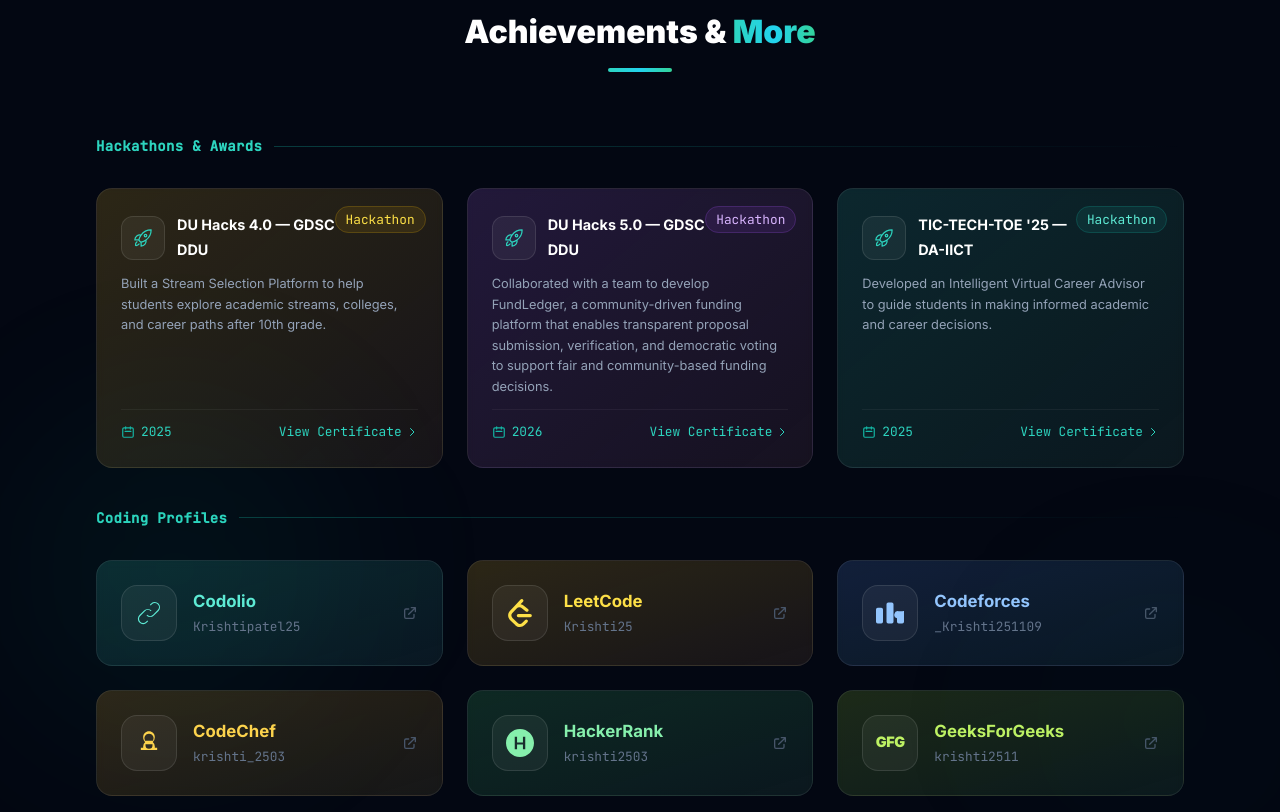
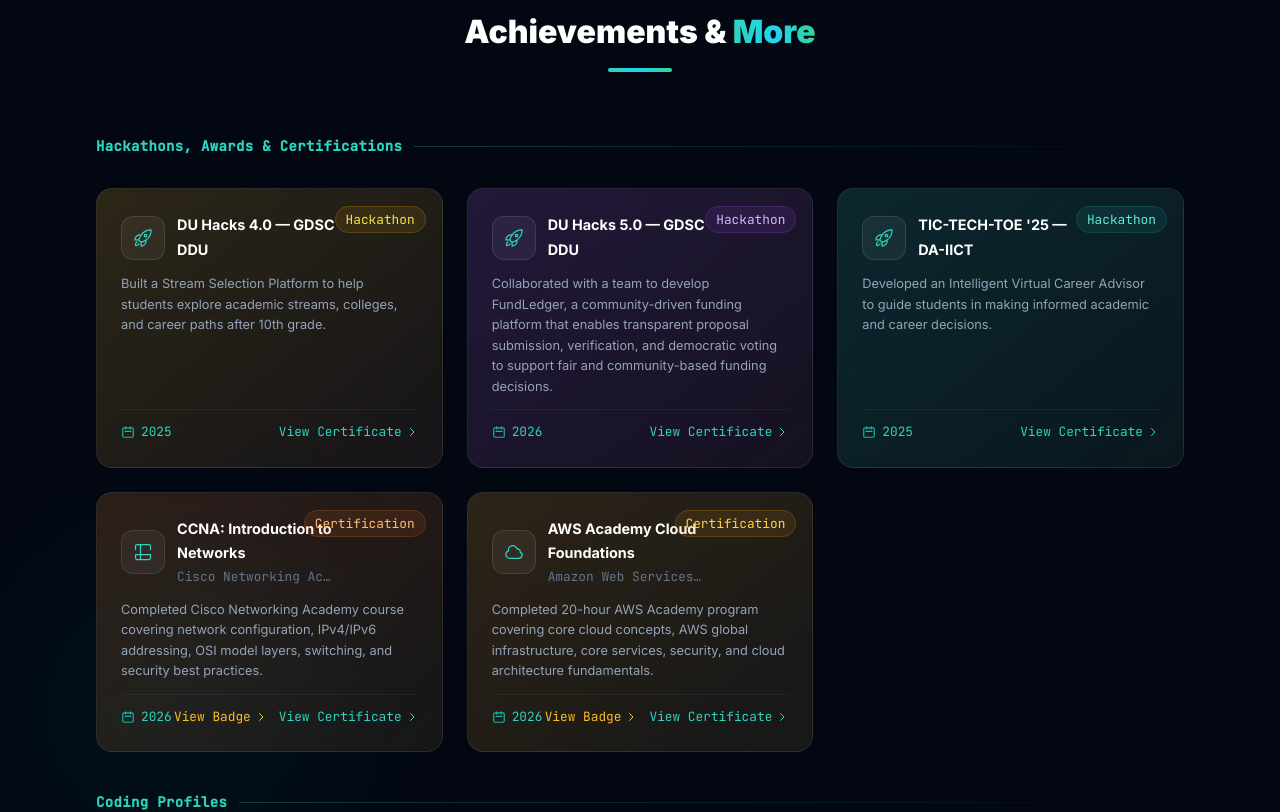
Before and after one commit to KRISHTI2503/my-portfolio, a React (Vite) app: page / in a window 1280 px wide. Shown: the part 3960-4772 px from the top of the page. Built offline with nearby package versions, Linux system fonts and the light colour scheme.

Commit message:
Add CCNA and AWS certification cards to Hackathons section

```diff
--- a/src/components/Achievements.jsx
+++ b/src/components/Achievements.jsx
@@ -31,6 +31,34 @@ const hackathons = [
     border: 'border-teal-500/25',
     badge: 'bg-teal-500/10 text-teal-300 border-teal-500/20',
     cert: '/certificates/tic-tech-toe-4.0.jpeg',
+  },
+  {
+    title: 'CCNA: Introduction to Networks',
+    description: 'Completed Cisco Networking Academy course covering network configuration, IPv4/IPv6 addressing, OSI model layers, switching, and security best practices.',
+    date: '2026',
+    type: 'Certification',
+    org: 'Cisco Networking Academy',
+    color: 'from-orange-500/15 to-amber-500/5',
+    border: 'border-orange-500/25',
+    badge: 'bg-orange-500/10 text-orange-300 border-orange-500/20',
+    // network icon path
+    iconPath: 'M9 3H5a2 2 0 00-2 2v4m6-6h10a2 2 0 012 2v4M9 3v18m0 0h10a2 2 0 002-2v-4M9 21H5a2 2 0 01-2-2v-4m0 0h18',
+    badge1: { label: 'View Badge', href: '/certificates/ccna.png' },
+    badge2: { label: 'View Certificate', href: '/certificates/ccna.pdf' },
+  },
+  {
+    title: 'AWS Academy Cloud Foundations',
+    description: 'Completed 20-hour AWS Academy program covering core cloud concepts, AWS global infrastructure, core services, security, and cloud architecture fundamentals.',
+    date: '2026',
+    type: 'Certification',
+    org: 'Amazon Web Services Academy',
+    color: 'from-amber-500/15 to-yellow-500/5',
+    border: 'border-amber-500/25',
+    badge: 'bg-amber-500/10 text-amber-300 border-amber-500/20',
+    // cloud icon path
+    iconPath: 'M2.25 15a4.5 4.5 0 004.5 4.5H18a3.75 3.75 0 001.332-7.257 3 3 0 00-3.758-3.848 5.25 5.25 0 00-10.233 2.33A4.502 4.502 0 002.25 15z',
+    badge1: { label: 'View Badge', href: '/certificates/aws.png' },
+    badge2: { label: 'View Certificate', href: '/certificates/aws.pdf' },
   },
 ]
 
@@ -127,7 +155,7 @@ export default function Achievements() {
         />
 
         {/* ── Hackathons & Awards ── */}
-        <SubHeading label="Hackathons & Awards">
+        <SubHeading label="Hackathons, Awards & Certifications">
           <div className="grid grid-cols-1 sm:grid-cols-2 lg:grid-cols-3 gap-4 sm:gap-6">
             {hackathons.map((item, i) => (
               <div
@@ -145,12 +173,17 @@ export default function Achievements() {
                 <div className="flex items-center gap-3 pr-20">
                   <div className="w-10 h-10 sm:w-11 sm:h-11 rounded-xl bg-white/5 border border-white/10 flex items-center justify-center flex-shrink-0 group-hover:scale-110 group-hover:border-teal-400/30 transition-all duration-300">
                     <svg className="w-5 h-5 text-teal-400" fill="none" stroke="currentColor" strokeWidth={1.5} viewBox="0 0 24 24">
-                      <path strokeLinecap="round" strokeLinejoin="round" d="M15.59 14.37a6 6 0 01-5.84 7.38v-4.8m5.84-2.58a14.98 14.98 0 006.16-12.12A14.98 14.98 0 009.631 8.41m5.96 5.96a14.926 14.926 0 01-5.841 2.58m-.119-8.54a6 6 0 00-7.381 5.84h4.8m2.581-5.84a14.927 14.927 0 00-2.58 5.84m2.699 2.7c-.103.021-.207.041-.311.06a15.09 15.09 0 01-2.448-2.448 14.9 14.9 0 01.06-.312m-2.24 2.39a4.493 4.493 0 00-1.757 4.306 4.493 4.493 0 004.306-1.758M16.5 9a1.5 1.5 0 11-3 0 1.5 1.5 0 013 0z" />
+                      <path strokeLinecap="round" strokeLinejoin="round" d={item.iconPath || 'M15.59 14.37a6 6 0 01-5.84 7.38v-4.8m5.84-2.58a14.98 14.98 0 006.16-12.12A14.98 14.98 0 009.631 8.41m5.96 5.96a14.926 14.926 0 01-5.841 2.58m-.119-8.54a6 6 0 00-7.381 5.84h4.8m2.581-5.84a14.927 14.927 0 00-2.58 5.84m2.699 2.7c-.103.021-.207.041-.311.06a15.09 15.09 0 01-2.448-2.448 14.9 14.9 0 01.06-.312m-2.24 2.39a4.493 4.493 0 00-1.757 4.306 4.493 4.493 0 004.306-1.758M16.5 9a1.5 1.5 0 11-3 0 1.5 1.5 0 013 0z'} />
                     </svg>
                   </div>
-                  <h3 className="text-white font-bold text-sm sm:text-base leading-snug group-hover:text-teal-300 transition-colors">
-                    {item.title}
-                  </h3>
+                  <div className="min-w-0">
+                    <h3 className="text-white font-bold text-sm sm:text-base leading-snug group-hover:text-teal-300 transition-colors">
+                      {item.title}
+                    </h3>
+                    {item.org && (
+                      <p className="text-slate-500 text-xs font-mono mt-0.5 truncate">{item.org}</p>
+                    )}
+                  </div>
                 </div>
 
                 <p className="text-slate-400 text-xs sm:text-sm leading-relaxed flex-1">{item.description}</p>
@@ -163,18 +196,36 @@ export default function Achievements() {
                     </svg>
                     <span className="text-teal-400 text-xs font-mono">{item.date}</span>
                   </div>
-                  {item.cert && (
-                    <a
-                      href={item.cert}
-                      target="_blank"
-                      rel="noopener noreferrer"
-                      className="flex items-center gap-1 text-xs font-mono text-teal-400 hover:text-teal-300 transition-all duration-200 hover:translate-x-0.5 hover:underline group/cert"
-                    >
+
+                  {/* Single cert link (hackathons) */}
+                  {item.cert && !item.badge1 && (
+                    <a href={item.cert} target="_blank" rel="noopener noreferrer"
+                      className="flex items-center gap-1 text-xs font-mono text-teal-400 hover:text-teal-300 transition-all duration-200 hover:translate-x-0.5 hover:underline group/cert">
                       View Certificate
                       <svg className="w-3 h-3 group-hover/cert:translate-x-0.5 transition-transform duration-200" fill="none" stroke="currentColor" viewBox="0 0 24 24">
                         <path strokeLinecap="round" strokeLinejoin="round" strokeWidth={2} d="M9 5l7 7-7 7" />
                       </svg>
                     </a>
+                  )}
+
+                  {/* Dual links (certifications) */}
+                  {item.badge1 && item.badge2 && (
+                    <div className="flex items-center gap-3">
+                      <a href={item.badge1.href} target="_blank" rel="noopener noreferrer"
+                        className="flex items-center gap-1 text-xs font-mono text-amber-400 hover:text-amber-300 transition-all duration-200 hover:translate-x-0.5 hover:underline group/b1">
+                        {item.badge1.label}
+                        <svg className="w-3 h-3 group-hover/b1:translate-x-0.5 transition-transform duration-200" fill="none" stroke="currentColor" viewBox="0 0 24 24">
+                          <path strokeLinecap="round" strokeLinejoin="round" strokeWidth={2} d="M9 5l7 7-7 7" />
+                        </svg>
+                      </a>
+                      <a href={item.badge2.href} target="_blank" rel="noopener noreferrer"
+                        className="flex items-center gap-1 text-xs font-mono text-teal-400 hover:text-teal-300 transition-all duration-200 hover:translate-x-0.5 hover:underline group/b2">
+                        {item.badge2.label}
+                        <svg className="w-3 h-3 group-hover/b2:translate-x-0.5 transition-transform duration-200" fill="none" stroke="currentColor" viewBox="0 0 24 24">
+                          <path strokeLinecap="round" strokeLinejoin="round" strokeWidth={2} d="M9 5l7 7-7 7" />
+                        </svg>
+                      </a>
+                    </div>
                   )}
                 </div>
               </div>
```
